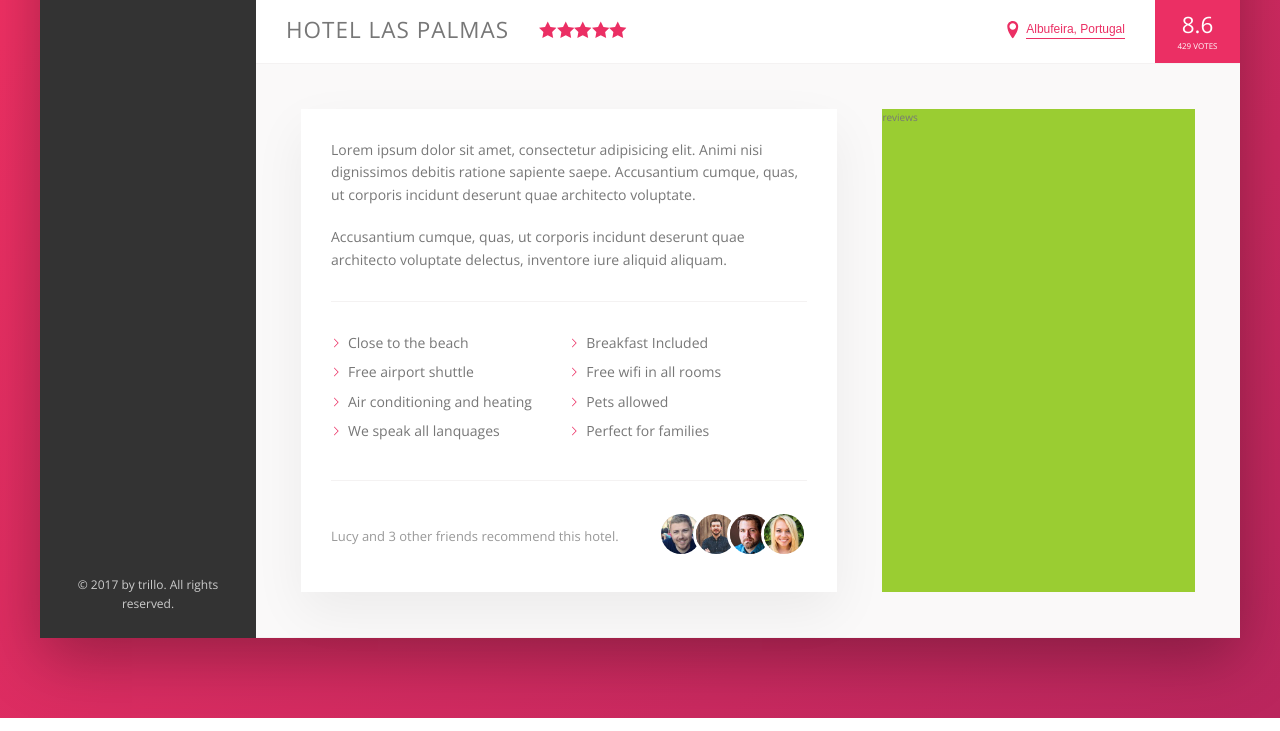
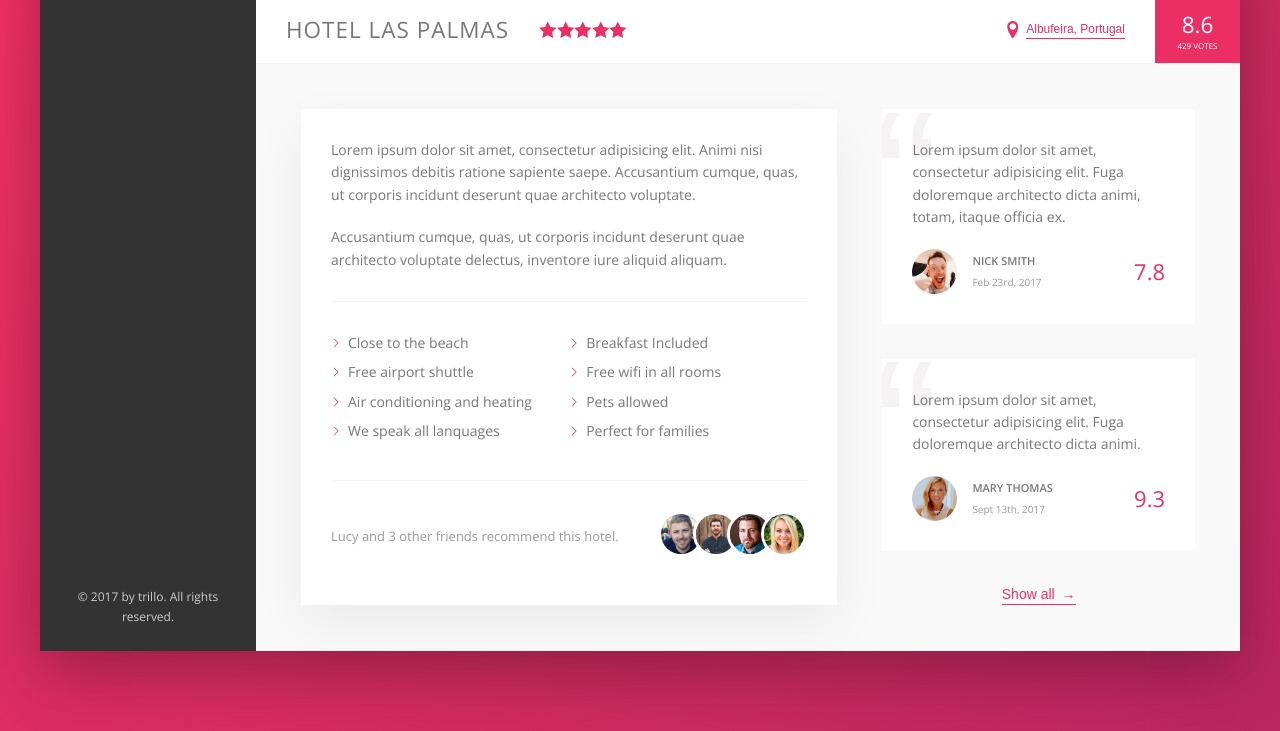
Before and after one commit to Ali-Tadayoni/Trillo, a website: page index.html in a window 1280 px wide. Shown: the part 538-1269 px from the top of the page. Drawn offline with nearby package versions, Linux system fonts and the light colour scheme.

Commit message:
build the user reviews section

```diff
--- a/index.html
+++ b/index.html
@@ -152,7 +152,36 @@
               </div>
             </div>
 
-            <div class="user-reviews">reviews</div>
+            <div class="user-reviews">
+              <figure class="review">
+                <blockquote class="review__text">
+                  Lorem ipsum dolor sit amet, consectetur adipisicing elit. Fuga doloremque architecto dicta animi, totam, itaque officia ex.
+                </blockquote>
+                <figcaption class="review__user">
+                  <img src="img/user-1.jpg" alt="User 1" class="review__photo" />
+                  <div class="review__user-box">
+                    <p class="review__user-name">Nick Smith</p>
+                    <p class="review__user-date">Feb 23rd, 2017</p>
+                  </div>
+                  <div class="review__rating">7.8</div>
+                </figcaption>
+              </figure>
+              <figure class="review">
+                <blockquote class="review__text">
+                  Lorem ipsum dolor sit amet, consectetur adipisicing elit. Fuga doloremque architecto dicta animi.
+                </blockquote>
+                <figcaption class="review__user">
+                  <img src="img/user-2.jpg" alt="User 2" class="review__photo" />
+                  <div class="review__user-box">
+                    <p class="review__user-name">Mary Thomas</p>
+                    <p class="review__user-date">Sept 13th, 2017</p>
+                  </div>
+                  <div class="review__rating">9.3</div>
+                </figcaption>
+              </figure>
+
+              <button class="btn-inline">Show all <span>&rarr;</span></button>
+            </div>
           </div>
         </main>
       </div>
--- a/sass/_layout.scss
+++ b/sass/_layout.scss
@@ -34,6 +34,7 @@
 }
 
 .detail {
+  font-size: 1.4rem;
   display: flex;
   padding: 4.5rem;
   background-color: var(--color-Grey-light-1);
@@ -41,7 +42,6 @@
 }
 
 .description {
-  font-size: 1.4rem;
   background-color: #fff;
   flex: 0 0 60%;
   margin-right: 4.5rem;
@@ -50,6 +50,8 @@
 }
 
 .user-reviews {
-  background-color: yellowgreen;
   flex: 1;
+  display: flex;
+  flex-direction: column;
+  align-items: center;
 }
--- a/sass/components.scss
+++ b/sass/components.scss
@@ -244,12 +244,22 @@
   cursor: pointer;
   background-color: transparent;
   transition: all 0.2s;
+
+  & span {
+    margin-left: 3px;
+    transition: margin-left 0.2s;
+  }
+
   &:hover {
     color: var(--color-Grey-dark-1);
+
+    span {
+      margin-left: 8px;
+    }
   }
   &:focus {
     outline: none;
-    animation: pulsate infinite;
+    animation: pulsate 1s infinite;
   }
 }
 
@@ -334,3 +344,59 @@
     }
   }
 }
+
+////////////////////////////////////////
+// REVIEWS
+.review {
+  background-color: #fff;
+  box-shadow: var (--shadow-light);
+  padding: 3rem;
+  margin-bottom: 3.5rem;
+  position: relative;
+  overflow: hidden;
+  &__text {
+    margin-bottom: 2rem;
+    position: relative;
+    z-index: 10;
+  }
+  &__user {
+    display: flex;
+    align-items: center;
+  }
+  &__photo {
+    width: 4.5rem;
+    height: 4.5rem;
+    border-radius: 50%;
+    margin-right: 1.5rem;
+  }
+  &__user-box {
+    margin-right: auto;
+  }
+  &__user-name {
+    font-size: 1.1rem;
+    font-weight: 600;
+    text-transform: uppercase;
+    margin-bottom: 0.4rem;
+  }
+  &__user-date {
+    font-size: 1rem;
+    color: var(--color-Grey-dark-3);
+  }
+  &__rating {
+    color: var(--color-primary);
+    font-size: 2.2rem;
+    font-weight: 300;
+  }
+
+  &::before {
+    content: "\201C";
+    position: absolute;
+    top: -2.75rem;
+    left: -1rem;
+    line-height: 1;
+    font-size: 20rem;
+    color: var(--color-Grey-light-2);
+    font-family: sans-serif;
+    z-index: 1;
+  }
+}
```
Also changed, not shown: css/style.css.
